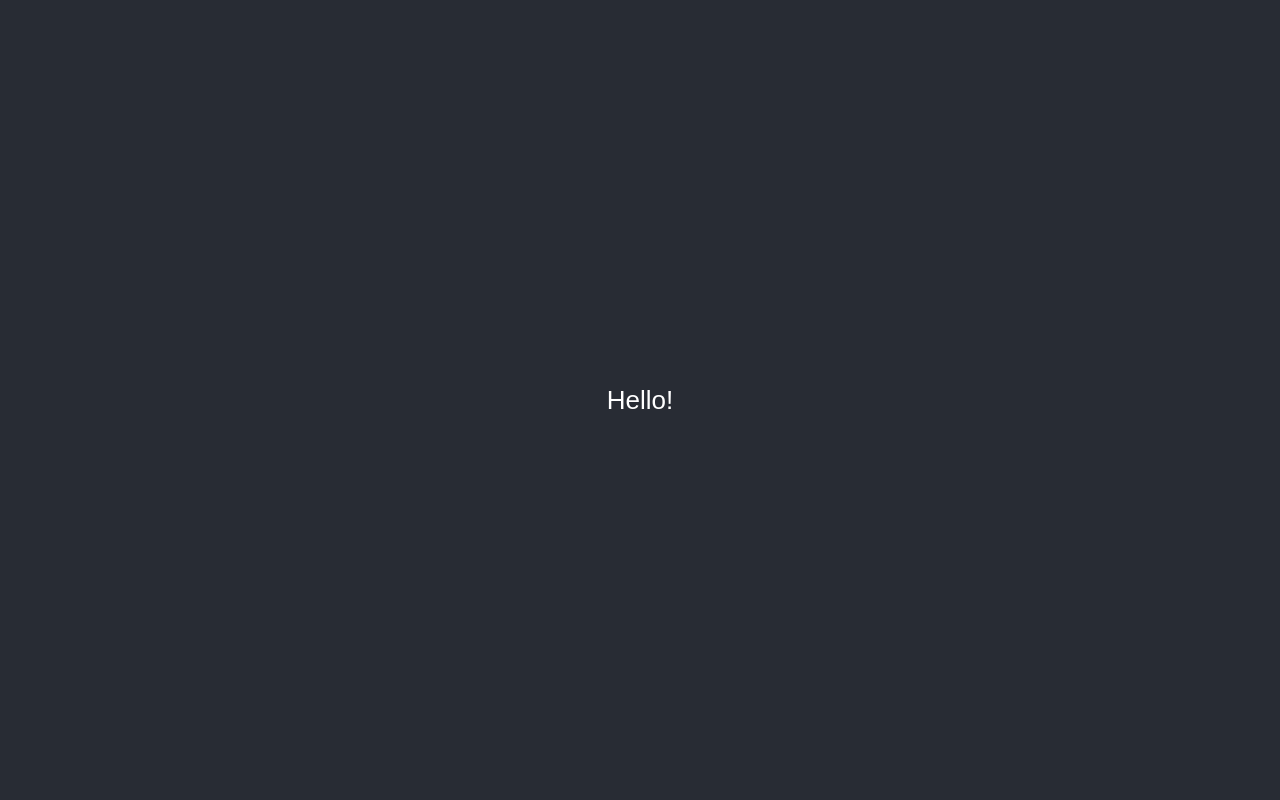
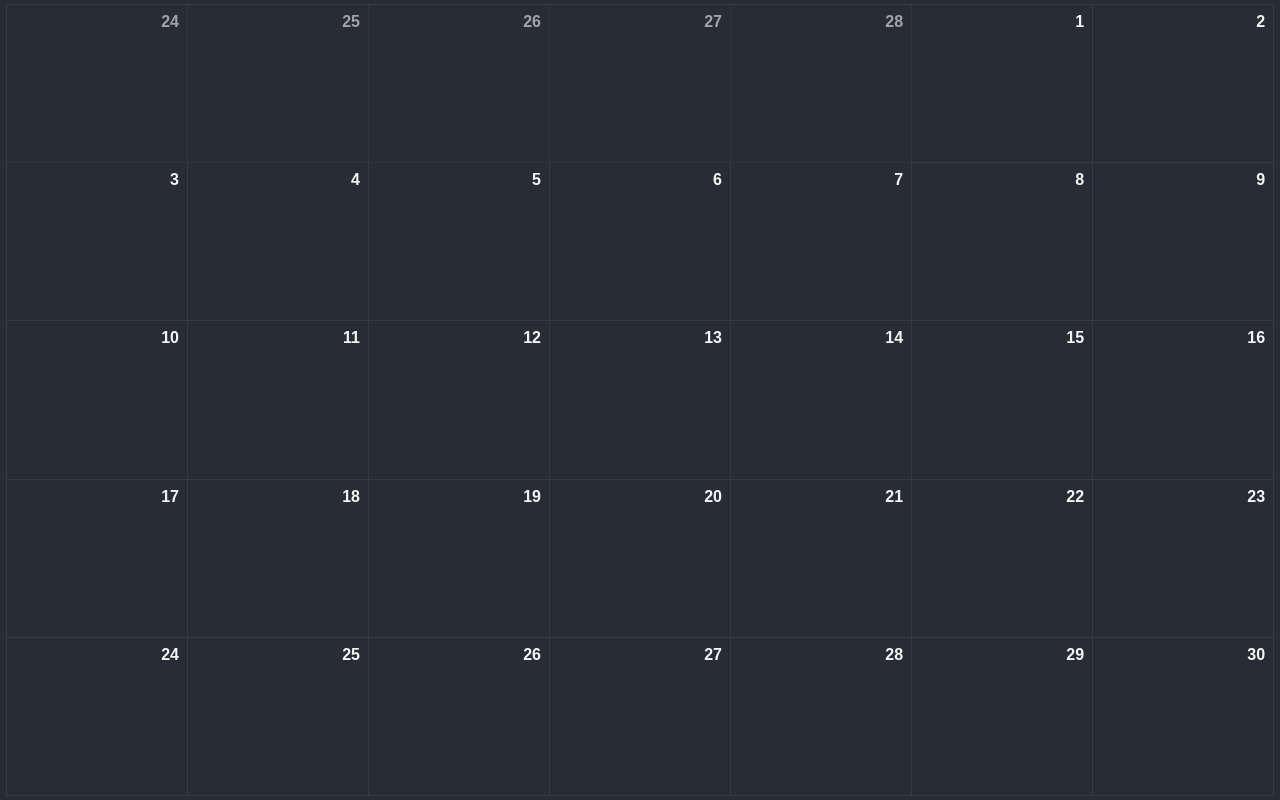
Before and after one commit to crearlink/react-calendar-demo, a React (Create React App) app: page / in a window 1280 px wide. Built offline with nearby package versions, Linux system fonts and the light colour scheme.

Commit message:
add Month Component

```diff
--- a/src/App.css
+++ b/src/App.css
@@ -4,7 +4,6 @@
   color: white;
   display: flex;
   flex-direction: column;
-  font-size: calc(10px + 2vmin);
   justify-content: center;
   min-height: 100vh;
 }
--- a/src/App.js
+++ b/src/App.js
@@ -1,13 +1,23 @@
 import React, { Component } from 'react'
 import './App.css'
+
+import { Month } from './components'
+import { getMonthDays } from './helpers'
+
 
 
 export default class extends Component {
 
+  constructor() {
+    super()
+    this.dates = getMonthDays(new Date())
+  }
+
+
   render() {
     return (
       <div className="App">
-        Hello!
+        <Month dates={this.dates} today={new Date()}></Month>
       </div>
     )
   }
--- /dev/null
+++ b/src/components/Month.js
@@ -0,0 +1,27 @@
+import React from 'react'
+
+import './month.css'
+
+
+export const Month = ({ dates, today }) => {
+
+  const currentMonth = today.getMonth()
+
+  return (
+    <div id="month">
+      {dates.map((date, key) => {
+        const fadedClass = (date.getMonth() !== currentMonth) ? 'day-faded' : ''
+
+        return (
+          <span className={`day-wrapper ${fadedClass}`} key={key}>
+            <span className="day-number">
+              {date.getDate()}
+            </span>
+          </span>
+        )
+      }
+      )}
+    </div>
+
+  )
+}
--- /dev/null
+++ b/src/components/index.js
@@ -0,0 +1 @@
+export * from './Month'
--- /dev/null
+++ b/src/components/month.css
@@ -0,0 +1,28 @@
+#month {
+  border-top: 1px solid rgba(166, 168, 179, 0.12);
+  border-left: 1px solid rgba(166, 168, 179, 0.12);
+  display: grid;
+  grid-auto-flow: dense;
+  grid-template-columns: repeat(7, 1fr);
+  grid-template-rows: repeat(5, 1fr);
+  height: 99vh;
+  width: 99vw;
+}
+
+.day-wrapper {
+  border-bottom: 1px solid rgba(166, 168, 179, 0.12);
+  border-right: 1px solid rgba(166, 168, 179, 0.12);
+  box-sizing: border-box;
+  padding: .5rem;
+}
+
+.day-number {
+  color: rgba(255, 255, 255, .95);
+  display: block;
+  font-weight: bold;
+  text-align: right
+}
+
+.day-faded {
+  opacity: .6;
+}
--- /dev/null
+++ b/src/helpers/index.js
@@ -0,0 +1 @@
+export * from './date'
```
